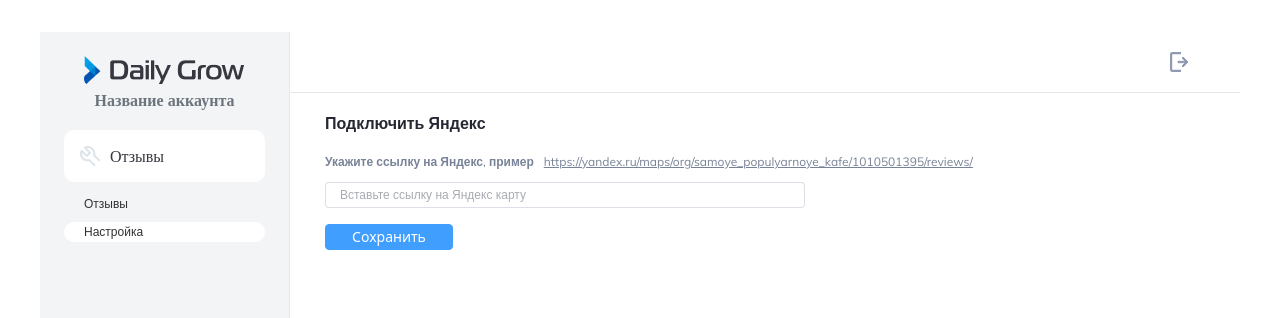
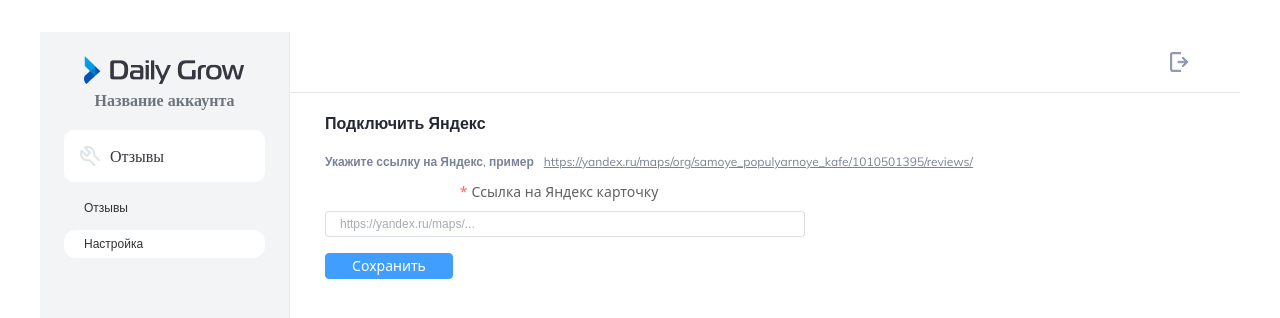
Before and after one commit to xcodervvax/imteria_testtask, a Vue app in the folder frontend/: page /account in a window 1280 px wide. Shown: the top 318 px of the page. Built offline with nearby package versions, Linux system fonts and the light colour scheme; sample sign-in values are in the browser's storage.

Commit message:
Working on Account page. Step4

```diff
--- a/frontend/src/assets/styles/account-settings.css
+++ b/frontend/src/assets/styles/account-settings.css
@@ -70,6 +70,13 @@
 
 .link-wrapper {
     width: 480px;
+
+    display: flex;
+    flex-direction: column;
+}
+
+.link-wrapper > .el-form-item {
+    margin-bottom: 0;
 }
 
 .save-button {
@@ -78,3 +85,7 @@
 
     margin-top: 16px;
 }
+
+.save-button:focus-visible {
+    outline: none;
+}
--- a/frontend/src/assets/styles/account.css
+++ b/frontend/src/assets/styles/account.css
@@ -72,7 +72,7 @@
     height: 16px;
 
     margin-bottom: 8px;
-    padding: 10px 0;
+    padding: 14px 0;
 }
 
 .left-menu > .el-menu-item.is-active {
--- a/frontend/src/components/AccountSettings.vue
+++ b/frontend/src/components/AccountSettings.vue
@@ -1,21 +1,60 @@
 <script setup lang="ts">
 import { ref } from 'vue';
+import type { FormInstance, FormRules } from 'element-plus';
 import axios from 'axios';
+
+interface AccountForm {
+  yandexUrl: string
+}
+
+const formRef = ref<FormInstance>();
+
+const form = ref<AccountForm>({
+  yandexUrl: ''
+});
+
+const rules: FormRules<AccountForm> = {
+  yandexUrl: [
+    { required: true, message: 'Введите ссылку', trigger: 'blur' },
+    {
+      type: 'url',
+      message: 'Введите корректный URL',
+      trigger: 'blur'
+    },
+    {
+      validator: (_, value, callback) => {
+        if (!value.includes('yandex.ru')) {
+          callback(new Error('Ссылка должна вести на yandex.ru'));
+        } else {
+          callback();
+        }
+      },
+      trigger: 'blur'
+    }
+  ]
+};
 
 const yandexUrl = ref<string>('');
 const loading = ref<boolean>(false);
 
-const handleSave = async () => {
+const handleSubmit = async () => {
+  if (!formRef.value) return;
+
+  await formRef.value.validate(async (valid) => {
+    if (!valid) return;
+
     loading.value = true;
+
     try {
       await axios.post('/api/account/yandex', {
-      url: yandexUrl.value
-    });
+        url: form.value.yandexUrl
+      });;
     } catch (e) {
-    console.error(e);
+      console.error(e)
     } finally {
       loading.value = false;
     }
+  })
 };
 </script>
 
@@ -28,25 +67,35 @@
       <span class="settings-tooltip__link">https://yandex.ru/maps/org/samoye_populyarnoye_kafe/1010501395/reviews/</span>
     </section>
 
-    <div class="link-wrapper">
+    <el-form
+        class="link-wrapper"
+        ref="formRef"
+        :model="form"
+        :rules="rules"
+        label-position="top"
+    >
+      <el-form-item
+          label="Ссылка на Яндекс карточку"
+          prop="yandexUrl"
+      >
         <el-input
             class="ydx-input"
-          v-model="yandexUrl"
-          placeholder="Вставьте ссылку на Яндекс карту"
+            v-model="form.yandexUrl"
+            placeholder="https://yandex.ru/maps/..."
             size="large"
-          clearable
         />
-    </div>
+      </el-form-item>
 
       <el-button
+          class="save-button"
           type="primary"
           size="large"
-        class="save-button"
-        @click="handleSave"
           :loading="loading"
+          @click="handleSubmit"
       >
         Сохранить
       </el-button>
+    </el-form>
   </div>
 </template>
 
```
Lines whose indentation alone changed are shown as unchanged.
